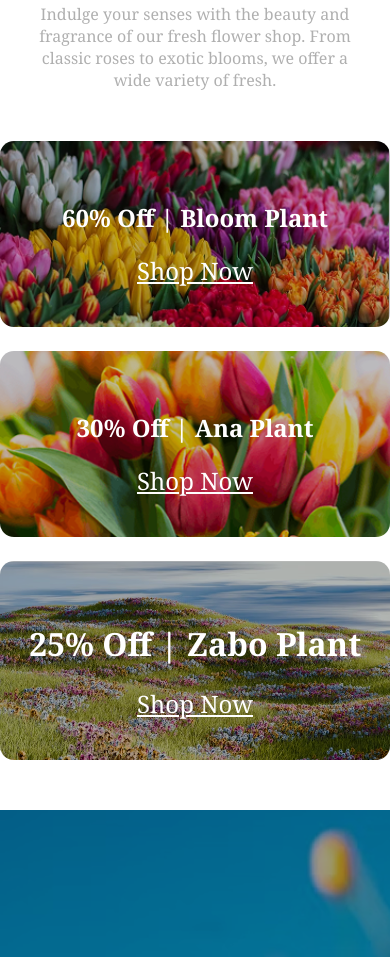
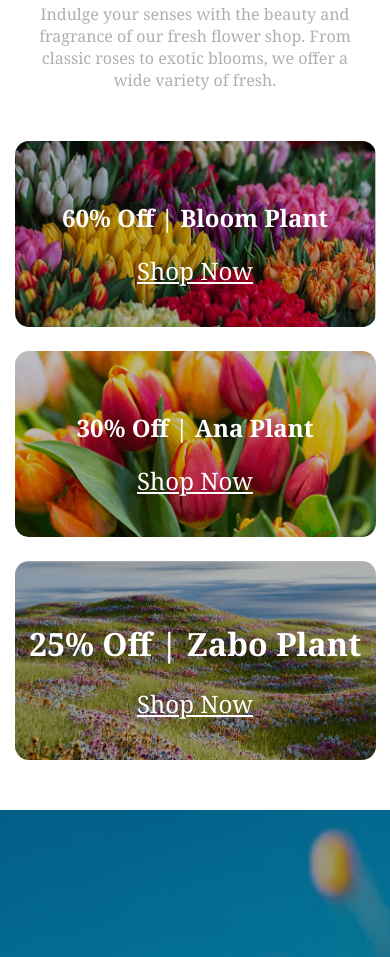
Before and after one commit to Sanzid-Ahmed/ph-assignment-02, a plain HTML site: page index.html in a window 390 px wide. Shown: the part 3476-4433 px from the top of the page. Drawn offline with Linux system fonts and the light colour scheme.

Commit message:
repair 3 image section max width

```diff
--- a/style/style.css
+++ b/style/style.css
@@ -411,6 +411,7 @@
     }
     .three-img{
         flex-direction: column;
+        max-width: 361px;
     }
     .group-two{
         width: 100%;
```
